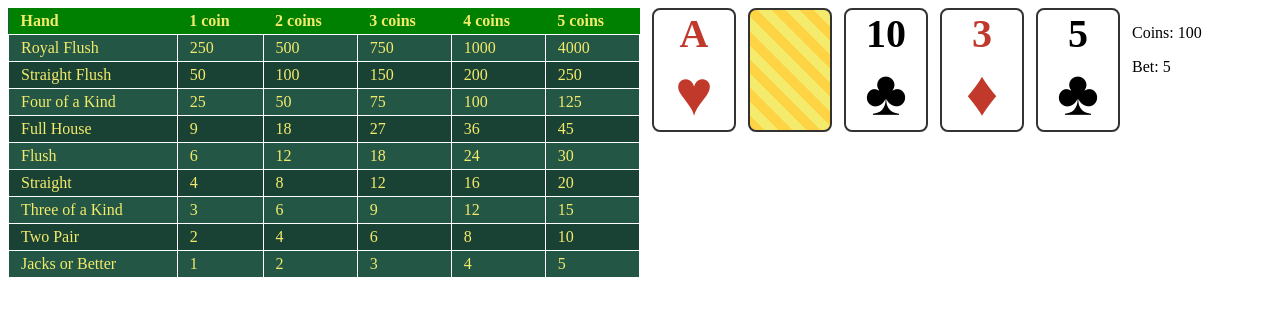
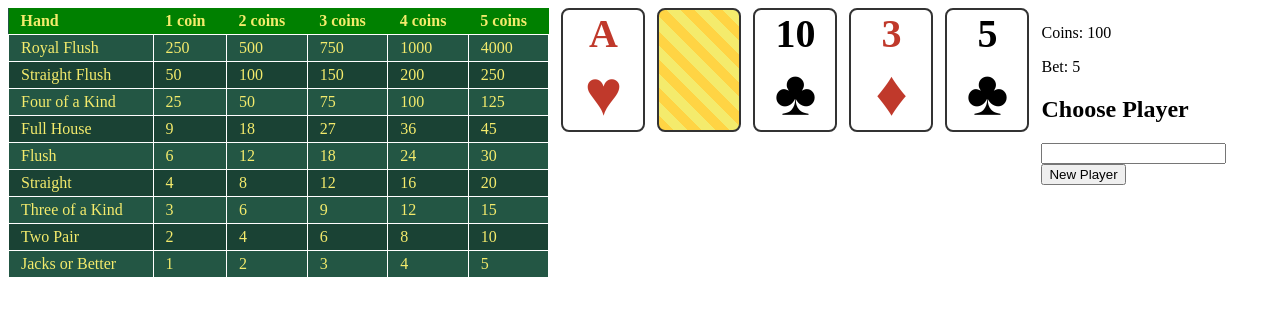
Before and after one commit to valbuilt/Video-Poker, a React (Vite) app: page / in a window 1280 px wide. Shown: the top 316 px of the page. Built offline with nearby package versions, Linux system fonts and the light colour scheme.

Commit message:
add PlayerSelect screen with local state

```diff
--- a/src/App.tsx
+++ b/src/App.tsx
@@ -3,6 +3,7 @@ import Card from "./components/Card/Card";
 import TotalCoins from "./components/TotalCoins/TotalCoins";
 import CurrentBet from "./components/CurrentBet/CurrentBet";
 import PayoutTable from "./components/PayoutTable/PayoutTable";
+import PlayerSelect from "./components/PlayerSelect/PlayerSelect";
 
 /* Card is the component name, card is the property*/
 export default function App() {
@@ -22,6 +23,7 @@ export default function App() {
         <div className="bet-area">
           <TotalCoins coins={100} />
           <CurrentBet bet={5} />
+          <PlayerSelect />
         </div>
       </div>
     </main>
--- /dev/null
+++ b/src/components/PlayerSelect/PlayerSelect.tsx
@@ -0,0 +1,61 @@
+import { useState } from "react";
+import type { Player } from "../../types";
+
+/**
+ * Shows a list of existing players and lets the user create a new one.
+ * Clicking a player doesn't do anything yet. I'll connect that once I've got Zustand and routing set up.
+ * @returns a list of existing players (clickable) and a form to add a new one
+ */
+export default function PlayerSelect() {
+  const [players, setPlayers] = useState([] as Player[]);
+  const [newName, setNewName] = useState("");
+
+  /**
+   * Updates newName every time the input changes, so it always matches what's currently typed.
+   * @param event - the input's change event
+   * @returns nothing
+   */
+  function handleNameChange(event: React.ChangeEvent<HTMLInputElement>) {
+    setNewName(event.target.value);
+  }
+
+  /**
+   * Creates a new player with the typed name and 100 starting coins, adds them to the list, and clears the input.
+   * Does nothing if the name is empty (stops the function).
+   * @returns nothing
+   */
+  function addPlayer() {
+    if (newName.trim() === "") {
+      return;
+    }
+    const newPlayer: Player = { name: newName, coins: 100 };
+    setPlayers([...players, newPlayer]);
+    setNewName("");
+  }
+
+  /**
+   * Will set this player as the current player and take them to the game screen once the store and routing exist. Right now it just logs.
+   * @param player - the player that was clicked
+   * @returns nothing
+   */
+  function selectPlayer(player: Player) {
+    console.log("Selected:", player.name);
+  }
+
+  return (
+    <section>
+      <h2>Choose Player</h2>
+      <ul>
+        {players.map((player) => (
+          <li key={player.name}>
+            <button onClick={() => selectPlayer(player)}>
+              {player.name}: {player.coins} coins
+            </button>
+          </li>
+        ))}
+      </ul>
+      <input type="text" value={newName} onChange={handleNameChange} />
+      <button onClick={addPlayer}>New Player</button>
+    </section>
+  );
+}
```
